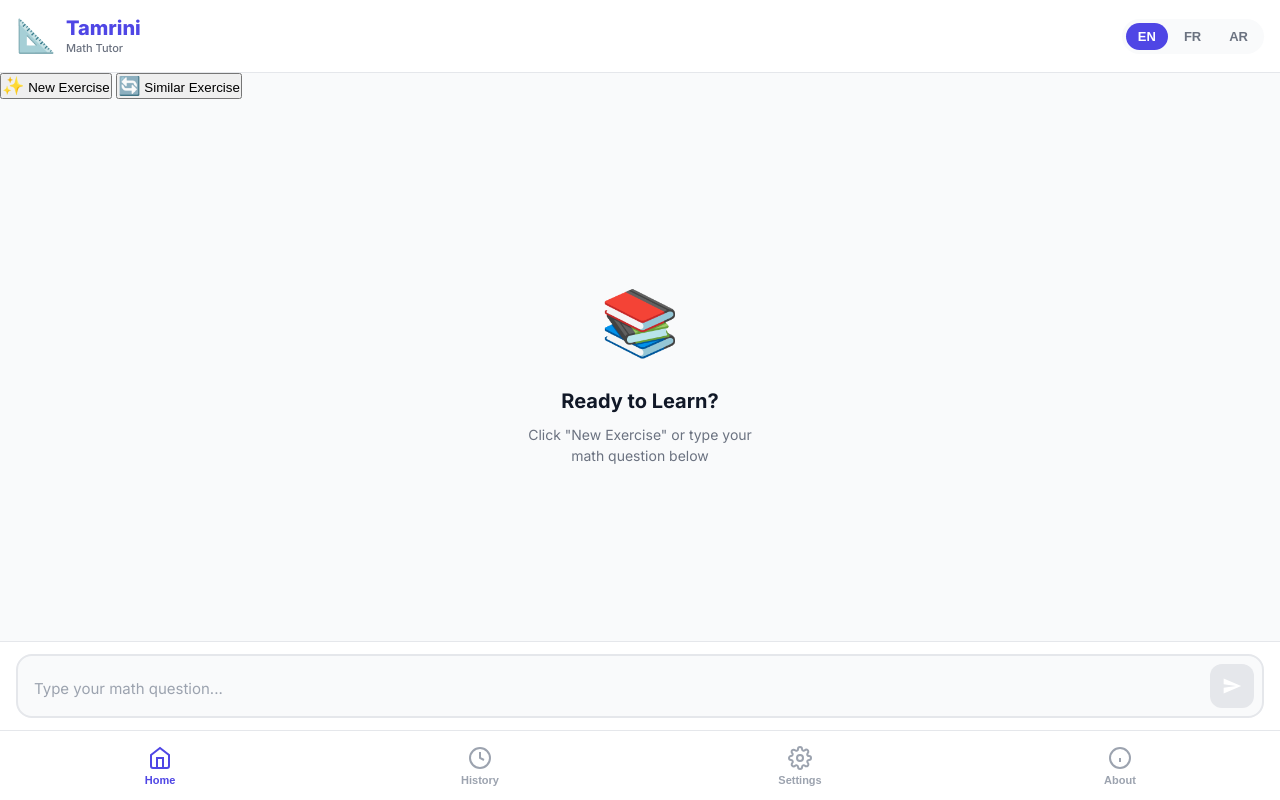
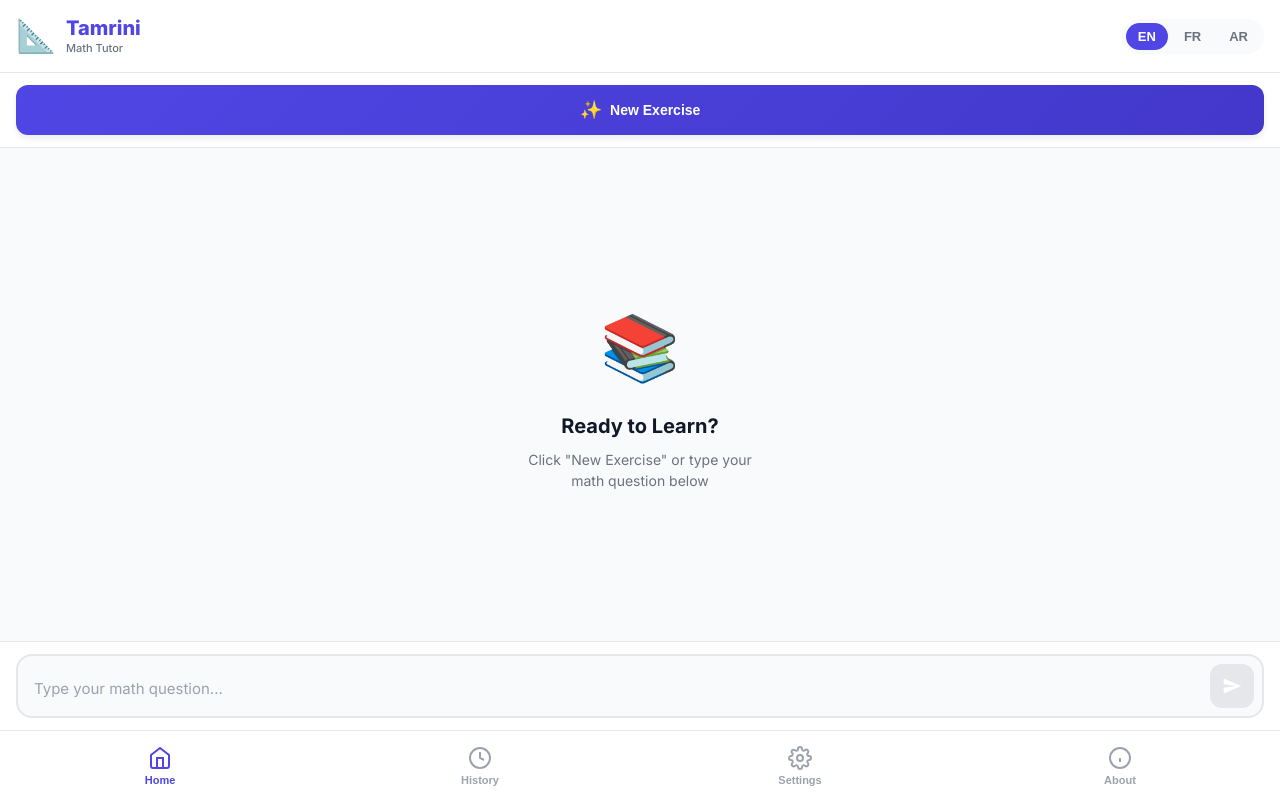
Before and after one commit to OMARMARCO23/tamrini-web, a website: page index.html in a window 1280 px wide. Drawn offline with Linux system fonts and the light colour scheme.

Commit message:
Update style.css

```diff
--- a/style.css
+++ b/style.css
@@ -765,3 +765,67 @@ body {
   max-width: 85%;
   word-wrap: break-word;
 }
+
+/* ===== ACTION BUTTONS ===== */
+.action-buttons {
+  display: flex;
+  gap: 10px;
+  padding: 12px 16px;
+  background: var(--bg-white);
+  border-bottom: 1px solid var(--border);
+}
+
+.action-btn {
+  flex: 1;
+  display: flex;
+  align-items: center;
+  justify-content: center;
+  gap: 8px;
+  padding: 14px 20px;
+  border: none;
+  border-radius: var(--radius-md);
+  font-size: 14px;
+  font-weight: 600;
+  cursor: pointer;
+  transition: transform 0.2s, box-shadow 0.2s, opacity 0.2s;
+}
+
+.action-btn:active {
+  transform: scale(0.98);
+}
+
+.action-btn.primary {
+  background: linear-gradient(135deg, var(--primary), var(--primary-dark));
+  color: white;
+  box-shadow: var(--shadow-md);
+}
+
+.action-btn.secondary {
+  background: linear-gradient(135deg, #10B981, #059669);
+  color: white;
+  box-shadow: var(--shadow-md);
+}
+
+.action-btn.hidden {
+  display: none;
+}
+
+.action-btn .btn-icon {
+  font-size: 18px;
+}
+
+/* Animation for similar exercise button */
+@keyframes slideIn {
+  from {
+    opacity: 0;
+    transform: translateY(-10px);
+  }
+  to {
+    opacity: 1;
+    transform: translateY(0);
+  }
+}
+
+.action-btn.secondary:not(.hidden) {
+  animation: slideIn 0.3s ease;
+}
```
